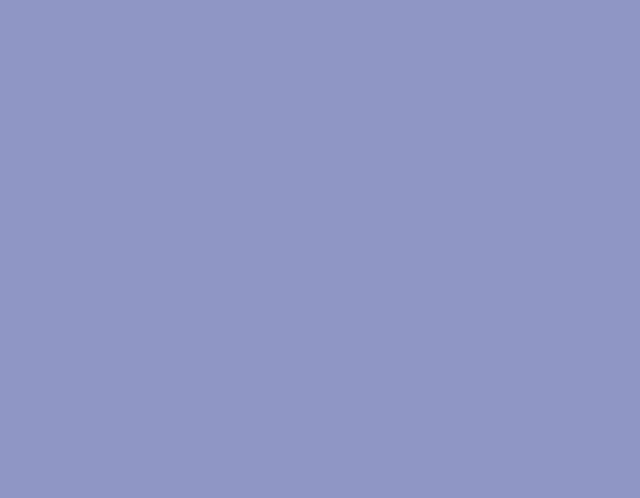
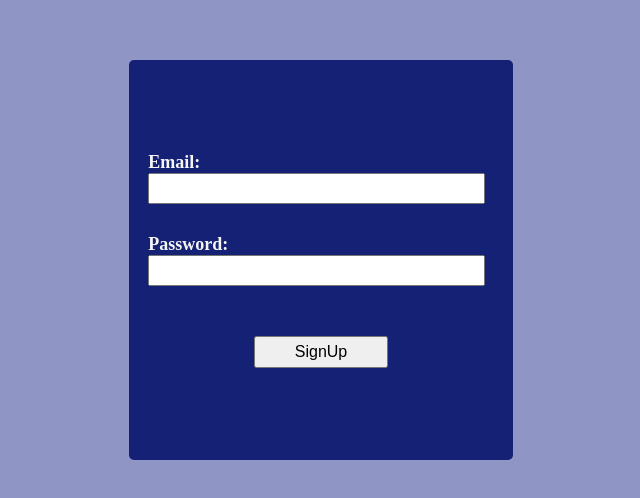
Before and after one commit to olaoluwaayanbola/todotypescript, a React (Create React App) app: page /signIn in a window 1280 px wide. Shown: the part 140-638 px from the top of the page, without its empty margins (319-959 px from the left). Built offline with nearby package versions, Linux system fonts and the light colour scheme.

Commit message:
updated components

```diff
--- a/src/Component/SignIn/SignIn.tsx
+++ b/src/Component/SignIn/SignIn.tsx
@@ -13,7 +13,7 @@ const SignIn = () => {
     }
     return (
         <div className={Signin.Container}>
-            {/* <form action="" onSubmit={HandleSubmit} className={Signin.FormContainer}>
+            <form action="" onSubmit={HandleSubmit} className={Signin.FormContainer}>
                 {
                     display ?
                         <div className={Signin.box1}>
@@ -61,8 +61,7 @@ const SignIn = () => {
                         </div>
                 }
                 <button className={Signin.Button} onClick={() => { setDisplay(false) }}>SignUp</button>
-                <button className={Signin.Button} onClick={() => { setDisplay(false) }}>SignIn</button> */}
-            {/* </form> */}
+            </form>
         </div>
     )
 }
```
